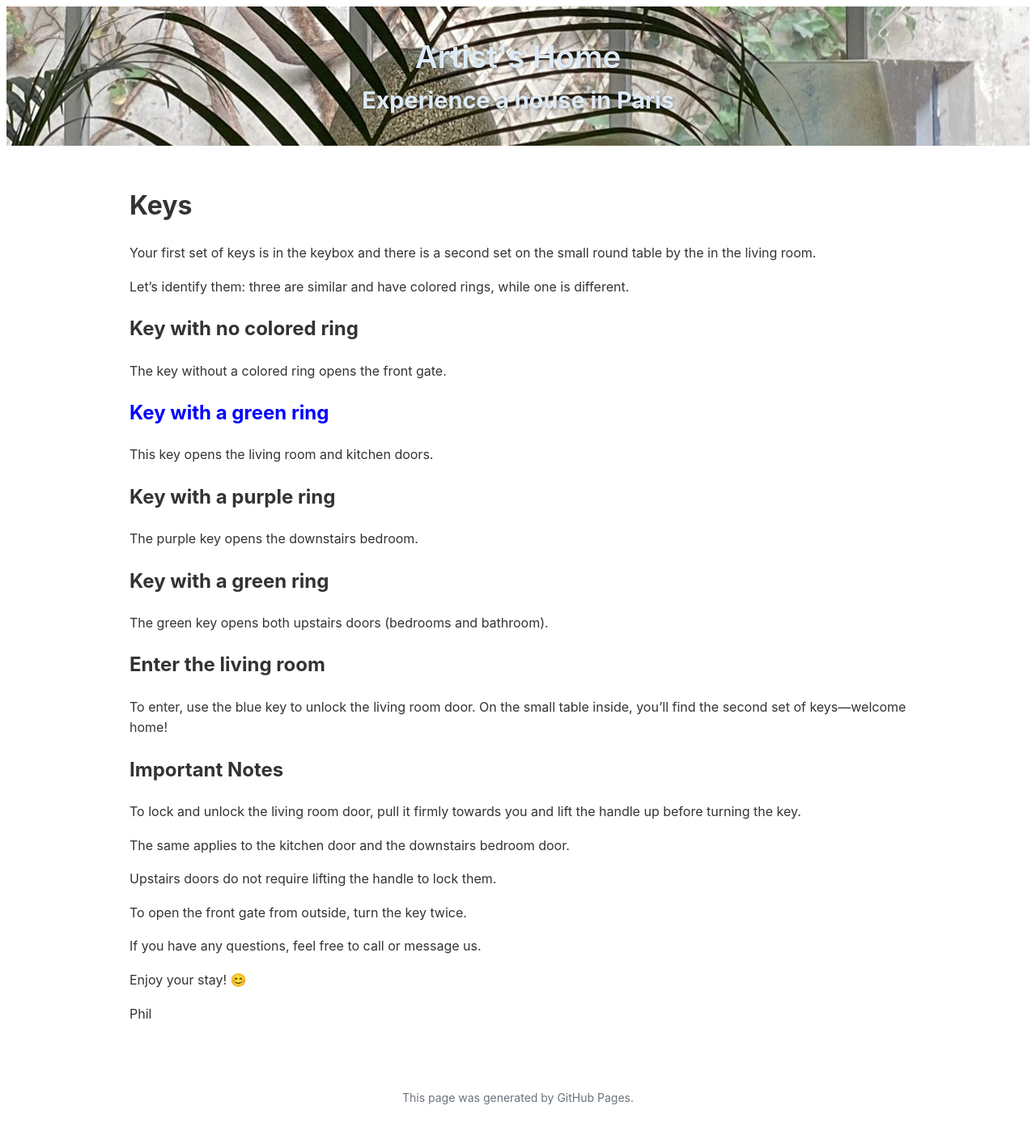
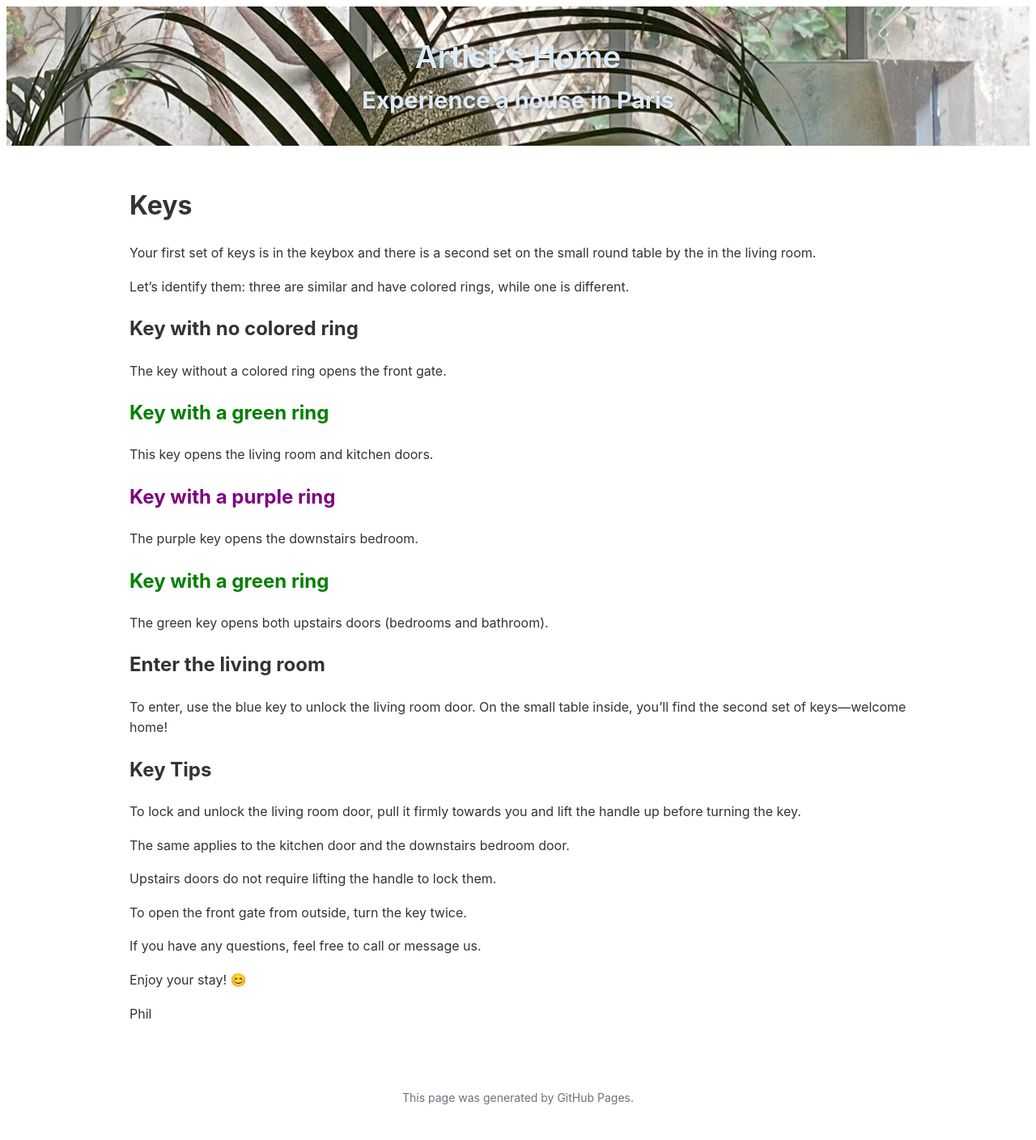
Before and after one commit to PhilAlain/tac, a Jekyll site: the page built from keys.md, in a window 1280 px wide. Shown: the whole page at 81% size. Built offline with Jekyll 4.4.1, drawn with Linux system fonts in a browser that asks for light colours; our own code applies the rules of GitHub Pages for plain Markdown files.

Commit message:
Update keys.md

```diff
--- a/keys.md
+++ b/keys.md
@@ -8,15 +8,15 @@ Let’s identify them: three are similar and have colored rings, while one is di
 
 The key without a colored ring opens the front gate.
 
-## <span style="color:blue;">Key with a green ring</span> ##
+## <span style="color:green;">Key with a green ring</span> ##
 
 This key opens the living room and kitchen doors.
 
-## Key with a purple ring ##
+## <span style="color:purple;">Key with a purple ring</span> ##
 
 The purple key opens the downstairs bedroom.
 
-## Key with a green ring ##
+## <span style="color:green;">Key with a green ring</span> ##
 
 The green key opens both upstairs doors (bedrooms and bathroom).
 
@@ -24,7 +24,7 @@ The green key opens both upstairs doors (bedrooms and bathroom).
 
 To enter, use the blue key to unlock the living room door. On the small table inside, you’ll find the second set of keys—welcome home!
 
-## Important Notes ##
+## Key Tips ##
 
 To lock and unlock the living room door, pull it firmly towards you and lift the handle up before turning the key.
 
```
